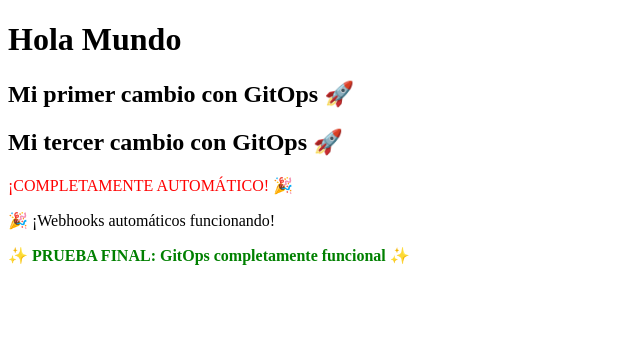
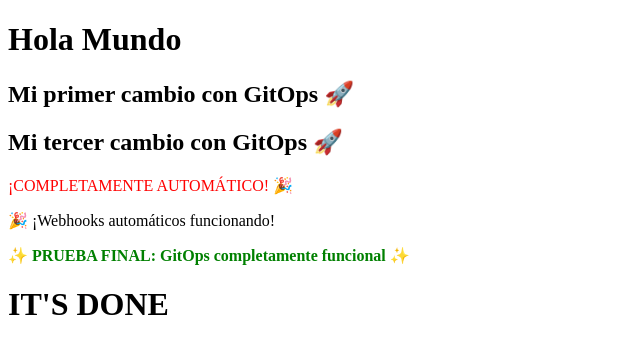
Before and after one commit to Adanrleon/proyecto-gitops, a plain HTML site: page index.html in a window 1280 px wide. Shown: the whole page, without its empty margins (0-640 px from the left). Drawn offline with Linux system fonts and the light colour scheme.

Commit message:
IT'S DONE

```diff
--- a/index.html
+++ b/index.html
@@ -11,5 +11,6 @@
     <p style='color: red;'>¡COMPLETAMENTE AUTOMÁTICO! 🎉</p>
     <p>🎉 ¡Webhooks automáticos funcionando!</p>
     <p style='color: green; font-weight: bold;'>✨ PRUEBA FINAL: GitOps completamente funcional ✨</p>
+    <h1>IT'S DONE</h1>
 </body>
 </html>
```
